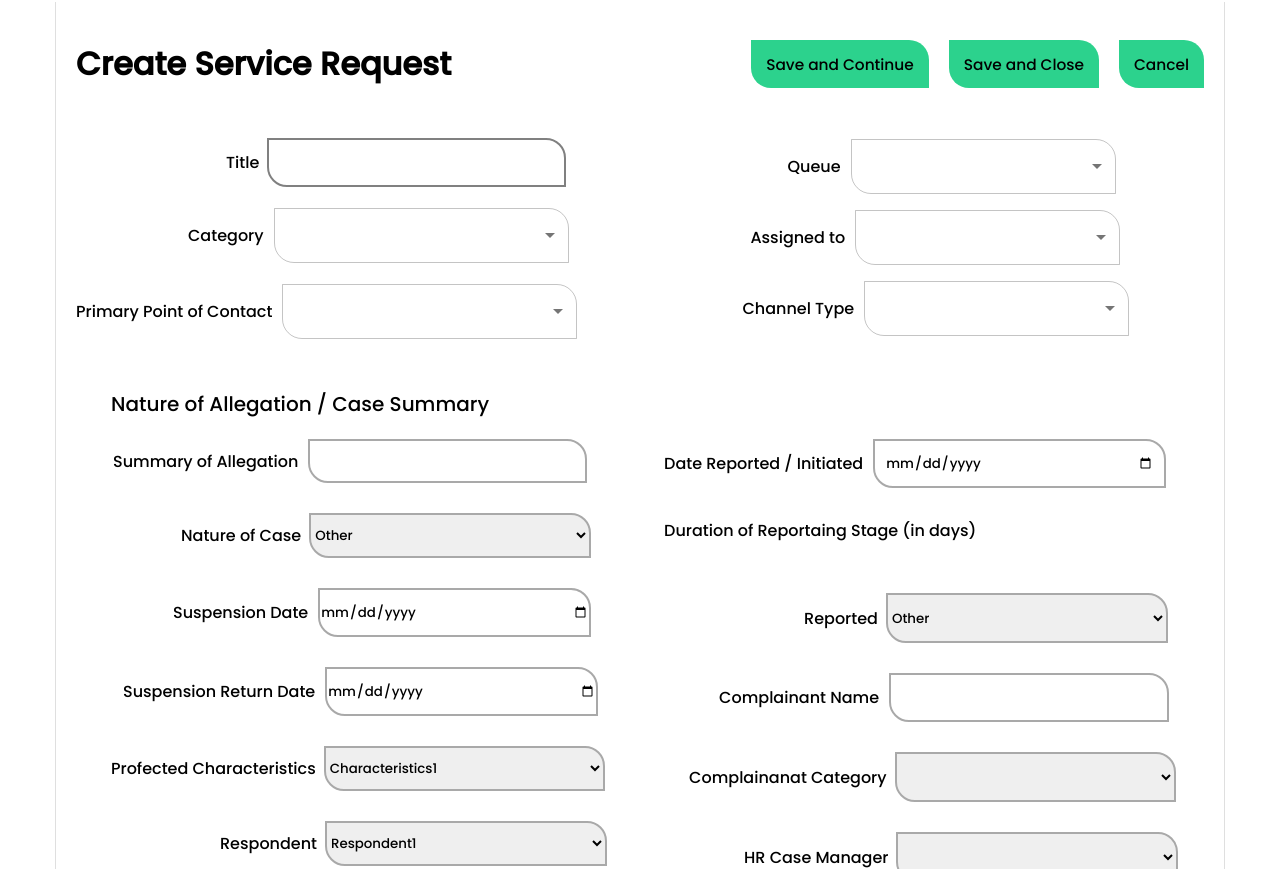
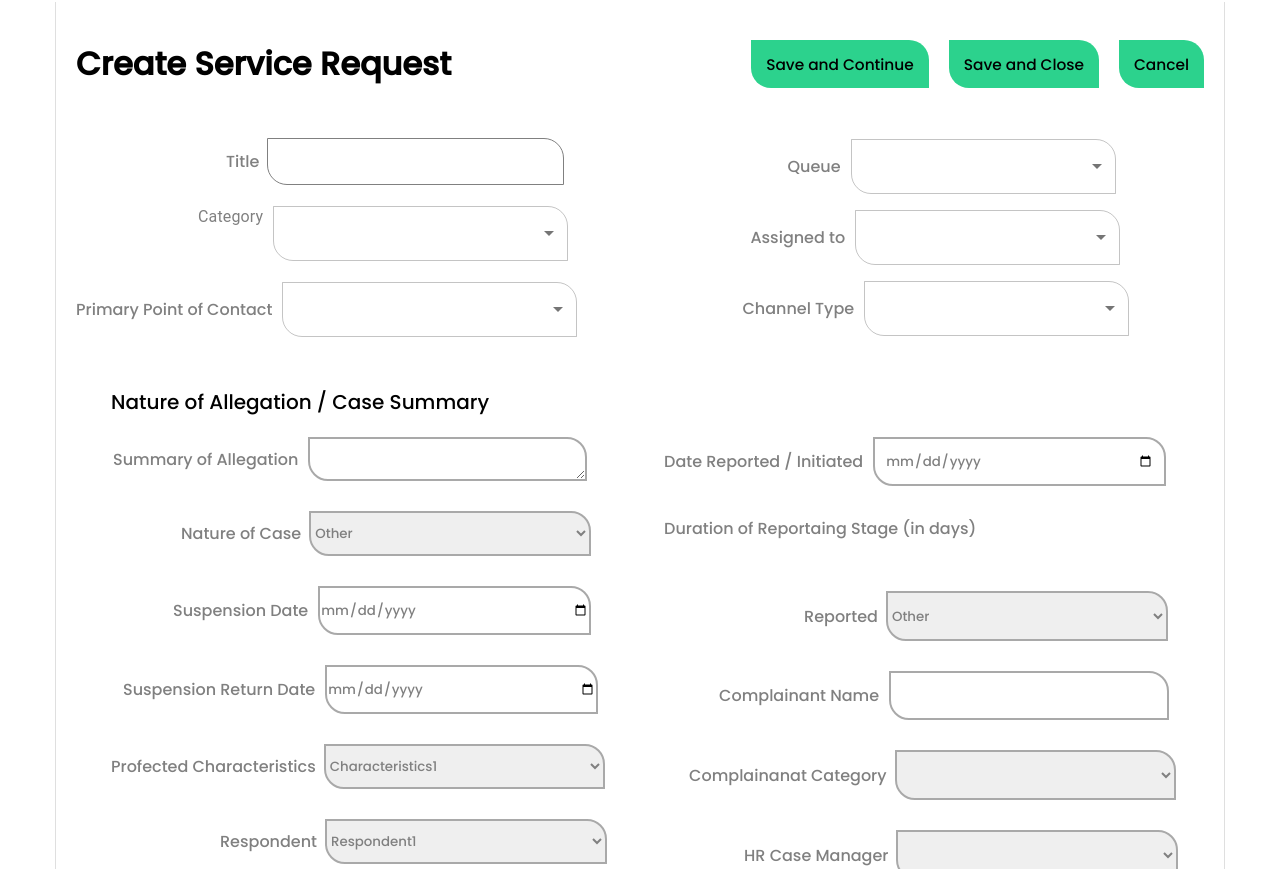
Before and after one commit to Aayshaparveen/neutrelle-demo, a React (Vite) app: page /ServicePage in a window 1280 px wide. Shown: the part 171-1040 px from the top of the page. Built offline with nearby package versions, Linux system fonts and the light colour scheme.

Commit message:
Add Css in ServicePage

```diff
--- a/src/Cardeatils/index.jsx
+++ b/src/Cardeatils/index.jsx
@@ -44,13 +44,13 @@ export default function ControlledOpenSelect() {
     setAge(event.target.value);
   };
 
-  const handleClose = () => {
-    setOpen(false);
-  };
+  // const handleClose = () => {
+  //   setOpen(false);
+  // };
 
-  const handleOpen = () => {
-    setOpen(true);
-  };
+  // const handleOpen = () => {
+  //   setOpen(true);
+  // };
   // const [value, setValue] = React.useState(null);
 
   const BootstrapInput = styled(InputBase)(() => ({
--- a/src/ServicePage/index.jsx
+++ b/src/ServicePage/index.jsx
@@ -5,6 +5,8 @@ import TextField from "@mui/material/TextField";
 import MenuItem from "@mui/material/MenuItem";
 import FormControl from "@mui/material/FormControl";
 import Select from "@mui/material/Select";
+import InputLabel from "@mui/material/InputLabel";
+
 const Service = () => {
   const CssTextField = styled(TextField)({
     "& label.Mui-focused": {
@@ -29,7 +31,15 @@ const Service = () => {
       },
     },
   });
+  // function ControlledOpenSelect() {
     const [age, setAge] = React.useState("");
+    const [open, setOpen] = React.useState(false);
+
+    const handleChange = (event) => {
+      setAge(event.target.value);
+    };
+
+  // const [age, setAge] = React.useState("");
 
   return (
     <>
@@ -52,10 +62,11 @@ const Service = () => {
             </div>
             {/* <CssTextField  id="custom-css-outlined-input" /> */}
             <div className="Category">
-              <label>Category</label>
+              <InputLabel>Category</InputLabel>
               <FormControl sx={{ m: 1, minWidth: 120 }}>
                 <Select
                   value={age}
+                  onChange={handleChange}
                   displayEmpty
                   inputProps={{ "aria-label": "Without label" }}
                 >
@@ -75,6 +86,7 @@ const Service = () => {
               <FormControl sx={{ m: 1, minWidth: 120 }}>
                 <Select
                   value={age}
+                  onChange={handleChange}
                   displayEmpty
                   inputProps={{ "aria-label": "Without label" }}
                 >
@@ -148,7 +160,6 @@ const Service = () => {
           </div>
         </div>
 
-
         <div className="Nature-box">
           <div className="Nature-heading">
             Nature of Allegation / Case Summary
@@ -157,7 +168,7 @@ const Service = () => {
             <div className="Nature-col-1">
               <div className="Summary">
                 <label>Summary of Allegation</label>
-                <input type="text" />
+                <textarea type="text" />
               </div>
               <div className="Case">
                 <label>
@@ -205,19 +216,20 @@ const Service = () => {
               </div>
               <div className="Date-Allegend">
                 <label>Date of Allegend</label>
-                <input type="date"/>
+                <input type="date" />
               </div>
             </div>
             <div className="Nature-col-2">
               <div className="Reported1">
                 <label>Date Reported / Initiated</label>
-                    <input type="date"/>
+                <input type="date" />
               </div>
               <div className="Reportaing-stage">
                 <label>Duration of Reportaing Stage (in days)</label>
               </div>
               <div className="Reported2">
-                    <label>Reported
+                <label>
+                  Reported
                   <select>
                     <option value="">Other</option>
                     <option value="">Case1</option>
@@ -226,14 +238,14 @@ const Service = () => {
                     <option value="">Case4</option>
                   </select>
                 </label>
-
               </div>
               <div className="Complainanat">
                 <label>Complainant Name</label>
-                    <input type="text"/>
+                <input type="text" />
               </div>
               <div className="Complainanat-Category">
-                  <label>Complainanat Category
+                <label>
+                  Complainanat Category
                   <select>
                     <option value=""></option>
                     <option value="">Category1</option>
@@ -243,10 +255,10 @@ const Service = () => {
                     <option value="">Category5</option>
                   </select>
                 </label>
-
               </div>
               <div className="Manager">
-                <label>HR Case Manager
+                <label>
+                  HR Case Manager
                   <select>
                     <option value=""></option>
                     <option value="">Case1</option>
@@ -258,7 +270,8 @@ const Service = () => {
                 </label>
               </div>
               <div className="Informal">
-                <label>Informal Case Action
+                <label>
+                  Informal Case Action
                   <select>
                     <option value=""></option>
                     <option value="">Case1</option>
--- a/src/ServicePage/style.css
+++ b/src/ServicePage/style.css
@@ -48,6 +48,7 @@ h1 {
 .Form-col {
   display: flex;
   padding: 50px 0px;
+  color: gray;
   /* justify-content: space-between; */
 }
 em {
@@ -77,13 +78,13 @@ label {
 .Title-box {
   width: 295px;
   height: 45px;
-  border: 2px solid gray;
+  border: 1px solid gray;
   border-radius: 0px 20px;
 }
 .Category {
   display: flex;
   gap: 10px;
-  padding-left: 112px;
+  padding-left: 122px;
 }
 .Primary {
   display: flex;
@@ -131,6 +132,7 @@ label {
 }
 .Two-colum{
     display: flex;
+    color: gray;
 }
 .Nature-col-1 {
   padding-top: 20px;
@@ -144,8 +146,9 @@ label {
   gap: 10px;
   padding-left: 2px;
 }
-.Summary input {
+.Summary textarea {
   width: 275px;
+  color: gray;
   height: 40px;
   border-radius: 0px 20px;
   border-color: gray;
@@ -155,6 +158,7 @@ label {
   padding-left: 70px;
 }
 .Case select {
+  color: gray;
   width: 22vw;
   height: 45px;
   border-radius: 0px 20px;
@@ -167,6 +171,7 @@ label {
   padding-left: 62px;
 }
 .Suspension input {
+  color: gray;
   width: 21vw;
   height: 45px;
   border-radius: 0px 20px;
@@ -179,6 +184,7 @@ label {
   padding-left: 12px;
 }
 .Return input {
+  color: gray;
   width: 21vw;
   height: 45px;
   border-radius: 0px 20px;
@@ -186,6 +192,7 @@ label {
   border: 2px solid darkgray;
 }
 .Characteristics select{
+  color: gray;
   width: 22vw;
     height: 45px;
     border-radius: 0px 20px;
@@ -197,6 +204,7 @@ label {
 }
 .Respondent select{
     width: 22vw;
+  color: gray;
   height: 45px;
     border-radius: 0px 20px;
     border-color: gray;
@@ -209,6 +217,7 @@ label {
 }
 .Date-Allegend input{
     width: 21vw;
+  color: gray;
   height: 45px;
     border-radius: 0px 20px;
     border-color: gray;
@@ -228,6 +237,7 @@ label {
 }
 .Reported1 input{
     width: 21vw;
+  color: gray;
   height: 45px;
     border-radius: 0px 20px;
     border-color: gray;
@@ -239,6 +249,7 @@ label {
     padding-top: 20px;
 }
 .Reported2 select {
+  color: gray;
   width: 22vw;
     height: 50px;
     border-radius: 0px 20px;
@@ -251,6 +262,7 @@ label {
     padding-left: 55px;
 }
 .Complainanat input{
+  color: gray;
   width: 20vw;
     height: 45px;
     border-radius: 0px 20px;
@@ -262,6 +274,7 @@ label {
     padding-left: 25px;
 }
 .Complainanat-Category select{
+  color: gray;
   width: 22vw;
     height: 50px;
     border-radius: 0px 20px;
@@ -272,6 +285,7 @@ label {
     padding-left: 80px;
 }
 .Manager select{
+  color: gray;
   width: 22vw;
     height: 50px;
     border-radius: 0px 20px;
@@ -283,6 +297,7 @@ label {
 }
 .Informal select{
     width: 22vw;
+  color: gray;
   height: 50px;
     border-radius: 0px 20px;
     border-color: gray;
```
Lines whose indentation alone changed are shown as unchanged.
